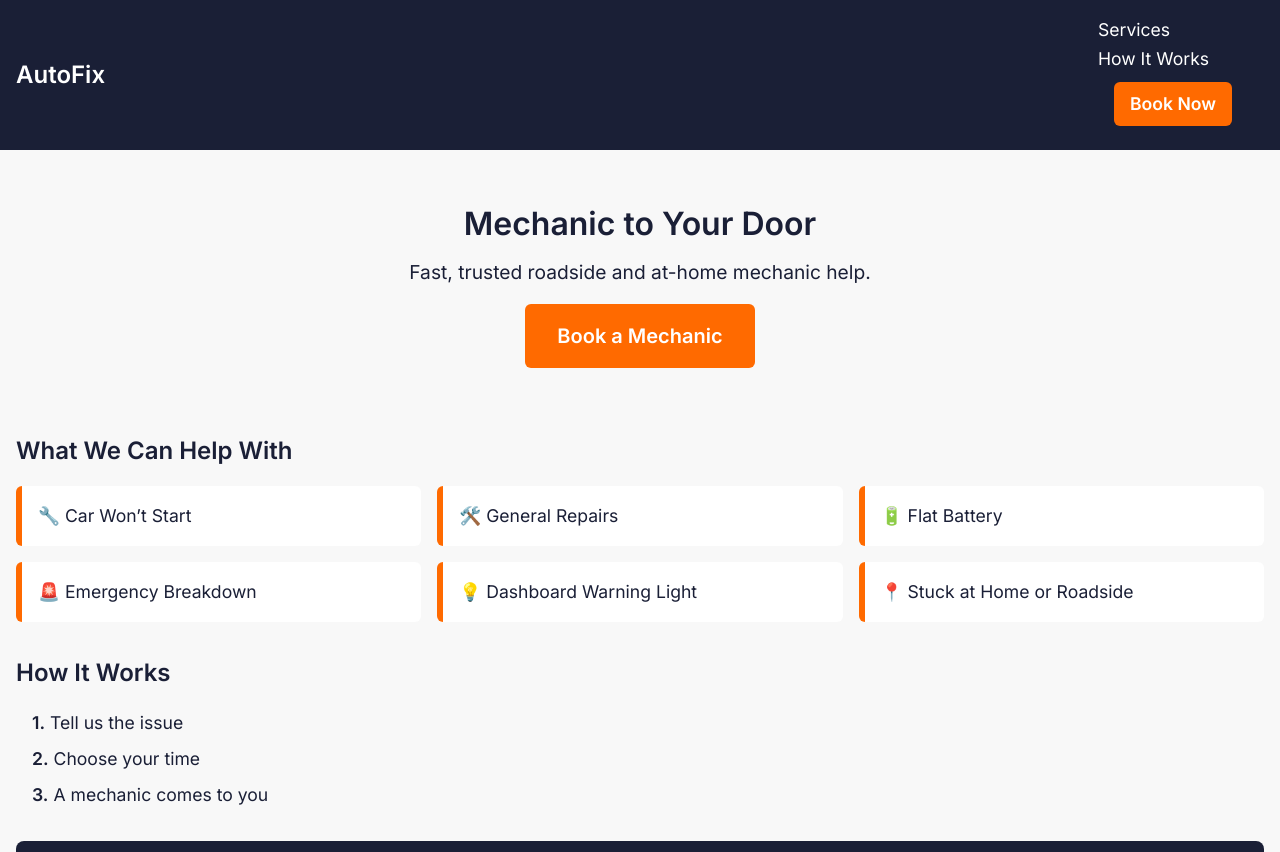
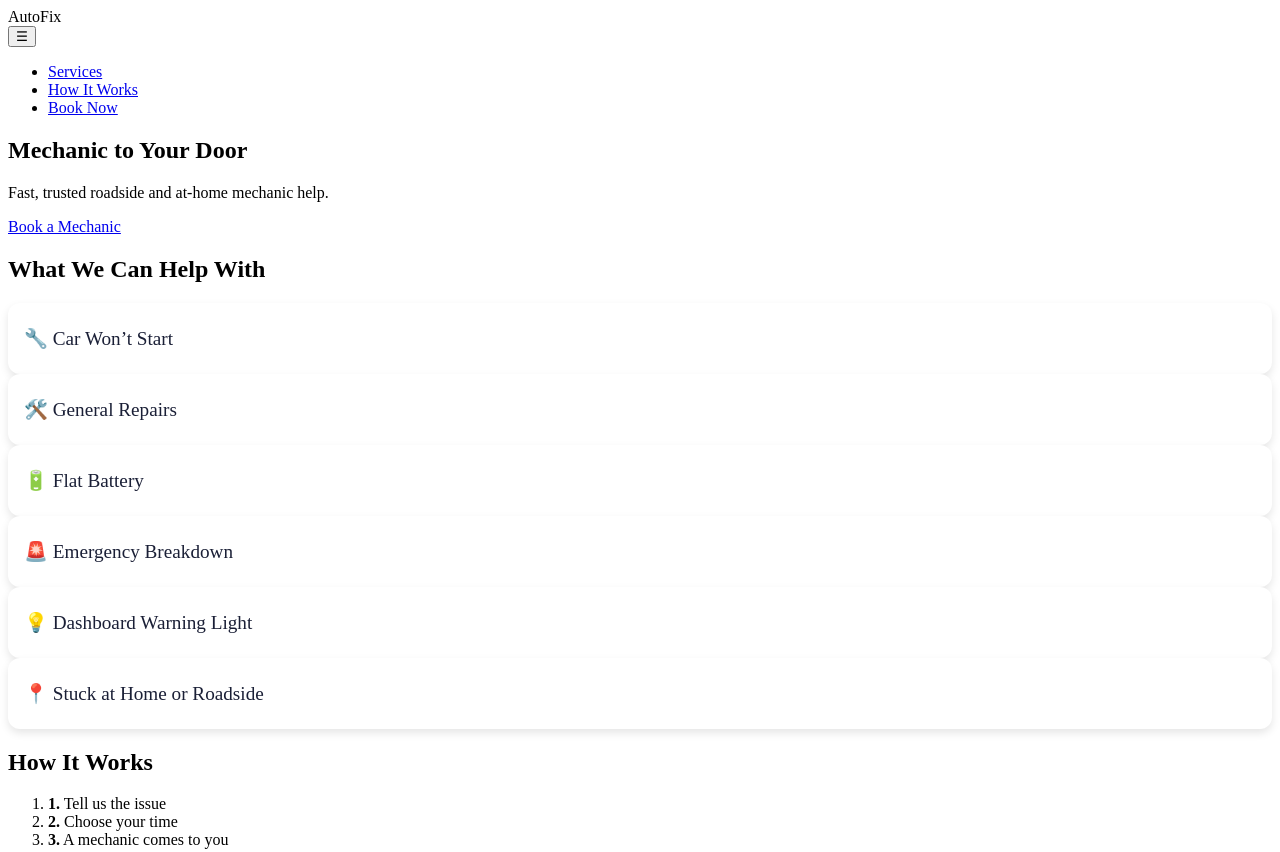
Before and after one commit to Cualabeer/roadside-assist-app, a plain HTML site: page client/index.html in a window 1280 px wide. Shown: the top 852 px of the page. Drawn offline with Linux system fonts and the light colour scheme.

Commit message:
Update styles.css

```diff
--- a/client/styles.css
+++ b/client/styles.css
@@ -1,188 +1,20 @@
-/* Base Reset & Font */
-* {
-  margin: 0;
-  padding: 0;
-  box-sizing: border-box;
-}
-body {
-  font-family: 'Inter', sans-serif;
-  font-size: 18px;
-  background-color: #f8f8f8;
+.service-box {
+  background-color: white;
+  border-radius: 12px;
+  box-shadow: 0 4px 8px rgba(0,0,0,0.1);
+  padding: 1.5rem 1rem;
+  font-size: 1.2rem;
   color: #1A1F36;
-  line-height: 1.6;
-  padding-bottom: 2rem;
-}
-.container {
-  padding: 1rem;
+  display: flex;
+  align-items: center;
+  gap: 0.75rem;
+  cursor: default;
+  transition: transform 0.2s ease;
 }
 
-/* Navbar */
-.navbar {
-  background: #1A1F36;
-  color: white;
-  display: flex;
-  justify-content: space-between;
-  align-items: center;
-  padding: 1rem;
-  position: relative;
+.service-box:hover,
+.service-box:focus {
+  transform: scale(1.03);
+  box-shadow: 0 8px 16px rgba(0,0,0,0.15);
+  outline: none;
 }
-.logo {
-  font-size: 1.5rem;
-  font-weight: 600;
-}
-.menu-toggle {
-  background: none;
-  color: white;
-  font-size: 1.75rem;
-  border: none;
-  cursor: pointer;
-}
-.nav-links {
-  display: none;
-  flex-direction: column;
-  background-color: #1A1F36;
-  position: absolute;
-  top: 60px;
-  left: 0;
-  width: 100%;
-}
-.nav-links.open {
-  display: flex;
-}
-.nav-links ul {
-  list-style: none;
-}
-.nav-links li {
-  padding: 0.75rem 1rem;
-}
-.nav-links a {
-  color: white;
-  text-decoration: none;
-  font-size: 1.1rem;
-}
-.nav-links .btn {
-  background-color: #FF6A00;
-  padding: 0.5rem 1rem;
-  margin: 0.5rem 1rem;
-  border-radius: 6px;
-  text-align: center;
-}
-
-/* Buttons */
-.btn {
-  text-decoration: none;
-  border: none;
-  cursor: pointer;
-  display: inline-block;
-  font-weight: 600;
-  border-radius: 6px;
-}
-.primary {
-  background-color: #FF6A00;
-  color: white;
-}
-.large-btn {
-  font-size: 1.25rem;
-  padding: 1rem 2rem;
-  margin-top: 1rem;
-}
-
-/* Hero Section */
-.hero {
-  text-align: center;
-  padding: 2rem 1rem;
-}
-.hero h1 {
-  font-size: 2rem;
-  margin-bottom: 0.5rem;
-}
-.hero p {
-  font-size: 1.2rem;
-}
-
-/* Sections */
-.section {
-  margin: 2rem 0;
-}
-.section h2 {
-  font-size: 1.5rem;
-  margin-bottom: 1rem;
-}
-
-/* Services Grid */
-.service-grid {
-  display: grid;
-  grid-template-columns: 1fr;
-  gap: 1rem;
-}
-.service-box {
-  background-color: white;
-  border-left: 6px solid #FF6A00;
-  padding: 1rem;
-  font-size: 1.1rem;
-  border-radius: 6px;
-}
-
-/* Responsive Grid for Larger Screens */
-@media (min-width: 600px) {
-  .service-grid {
-    grid-template-columns: 1fr 1fr;
-  }
-}
-@media (min-width: 900px) {
-  .service-grid {
-    grid-template-columns: 1fr 1fr 1fr;
-  }
-}
-
-/* How It Works */
-.steps {
-  list-style: none;
-  padding-left: 1rem;
-}
-.steps li {
-  margin: 0.5rem 0;
-  font-size: 1.1rem;
-}
-
-/* CTA */
-.cta {
-  background-color: #1A1F36;
-  color: white;
-  text-align: center;
-  padding: 2rem 1rem;
-  border-radius: 8px;
-}
-.cta h2 {
-  font-size: 1.5rem;
-}
-.cta p {
-  font-size: 1.2rem;
-}
-
-/* Footer */
-footer {
-  text-align: center;
-  background: #1A1F36;
-  color: #ccc;
-  padding: 1rem;
-  font-size: 0.9rem;
-}
-
-/* Desktop Nav */
-@media (min-width: 768px) {
-  .menu-toggle {
-    display: none;
-  }
-  .nav-links {
-    display: flex !important;
-    position: static;
-    flex-direction: row;
-    justify-content: flex-end;
-    background: none;
-    width: auto;
-  }
-  .nav-links li {
-    padding: 0 1rem;
-  }
-}
```
